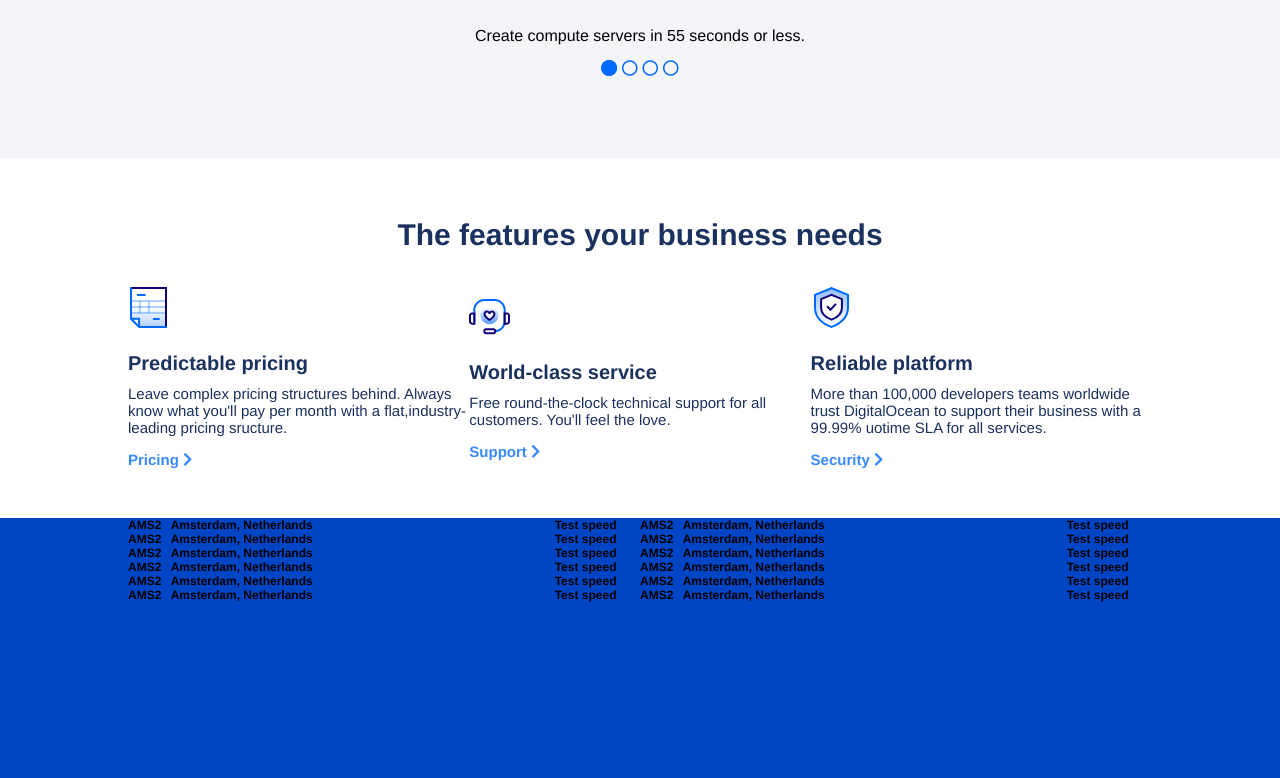
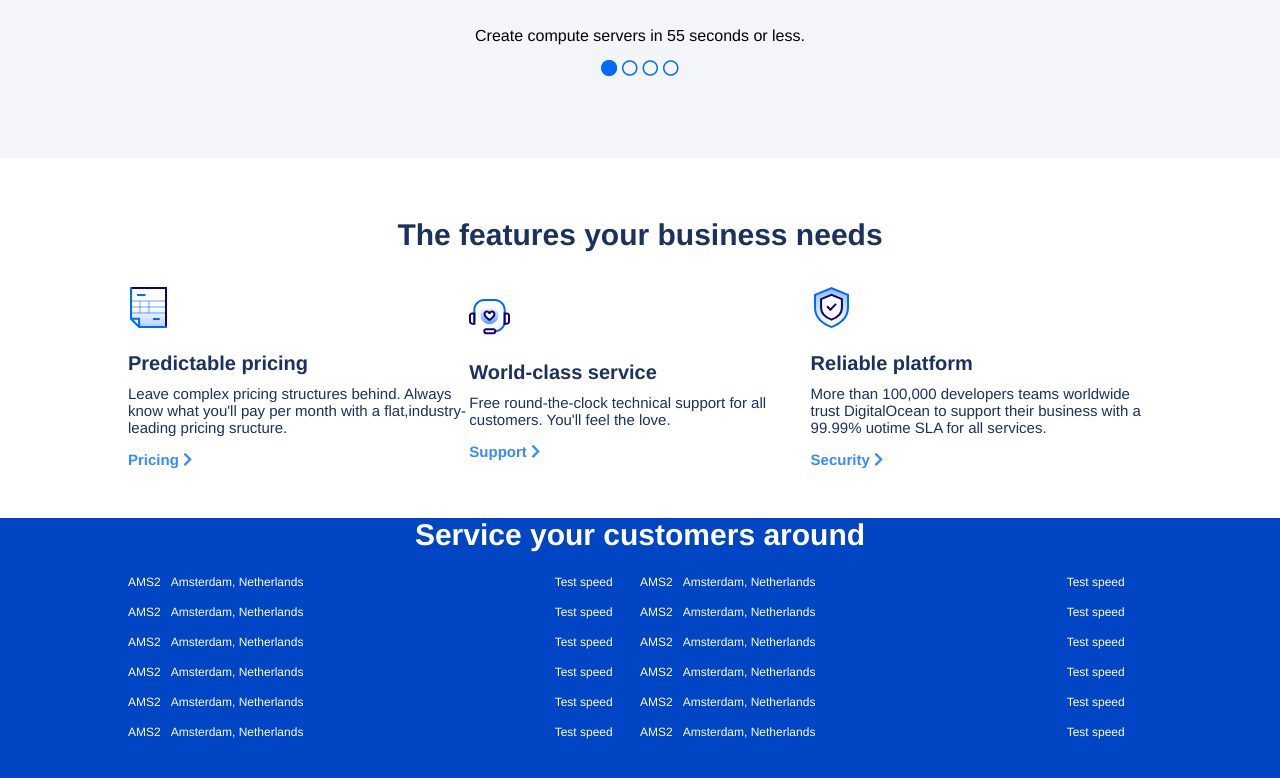
Before and after one commit to Cargalher/html-css-digitalocean, a plain HTML site: page index.html in a window 1280 px wide. Shown: the part 1784-2562 px from the top of the page. Drawn offline with Linux system fonts and the light colour scheme.

Commit message:
color change in table

```diff
--- a/index.html
+++ b/index.html
@@ -162,9 +162,9 @@
              <!-- section 5 -->
             <section class="section_5">
                 <div class="container">
-                    <h2>
+                    <h2 class="white_title">Service your customers around</h2>
                         <div class="blue_col">
-                            <div class="col-6">
+                            <div class="col-6 inside_table">
                                 <div class="row">
                                     <div class="col-1">AMS2</div>
                                     <div class="col-9">Amsterdam, Netherlands</div>
@@ -196,7 +196,7 @@
                                     <div class="col-2">Test speed</div>
                                 </div>
                             </div>
-                            <div class="col-6">
+                            <div class="col-6 inside_table">
                                 <div class="row">
                                     <div class="col-1">AMS2</div>
                                     <div class="col-9">Amsterdam, Netherlands</div>
@@ -229,7 +229,7 @@
                                 </div>
                             </div>
                         </div>
-                    </h2>
+
                 </div>
 
             </section>
--- a/style.css
+++ b/style.css
@@ -323,3 +323,14 @@ li>input{
 .blue_col{
     font-size: 12px;
 }
+.white_title{
+    color: white;
+    font-size: 30px;
+    text-align: center;
+    margin-bottom: 15px;
+    text-align: center;
+}
+.inside_table{
+    line-height: 30px;
+    color: white;
+}
```
